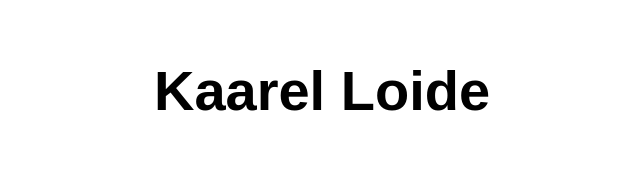
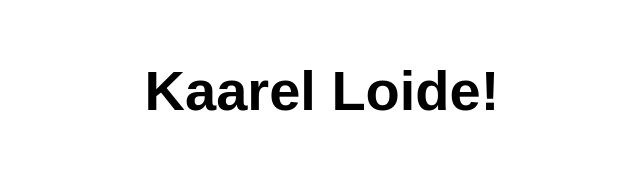
Before and after one commit to K44rel/utcloud2021azapp, a plain HTML site: page index.html in a window 1280 px wide. Shown: the whole page, without its empty margins (318-958 px from the left). Drawn offline with Linux system fonts and the light colour scheme.

Commit message:
Update index.html

```diff
--- a/index.html
+++ b/index.html
@@ -10,7 +10,7 @@
 
 <body>
   <main>
-    <h1>Kaarel Loide</h1>
+    <h1>Kaarel Loide!</h1>
   </main>
 </body>
 
```
